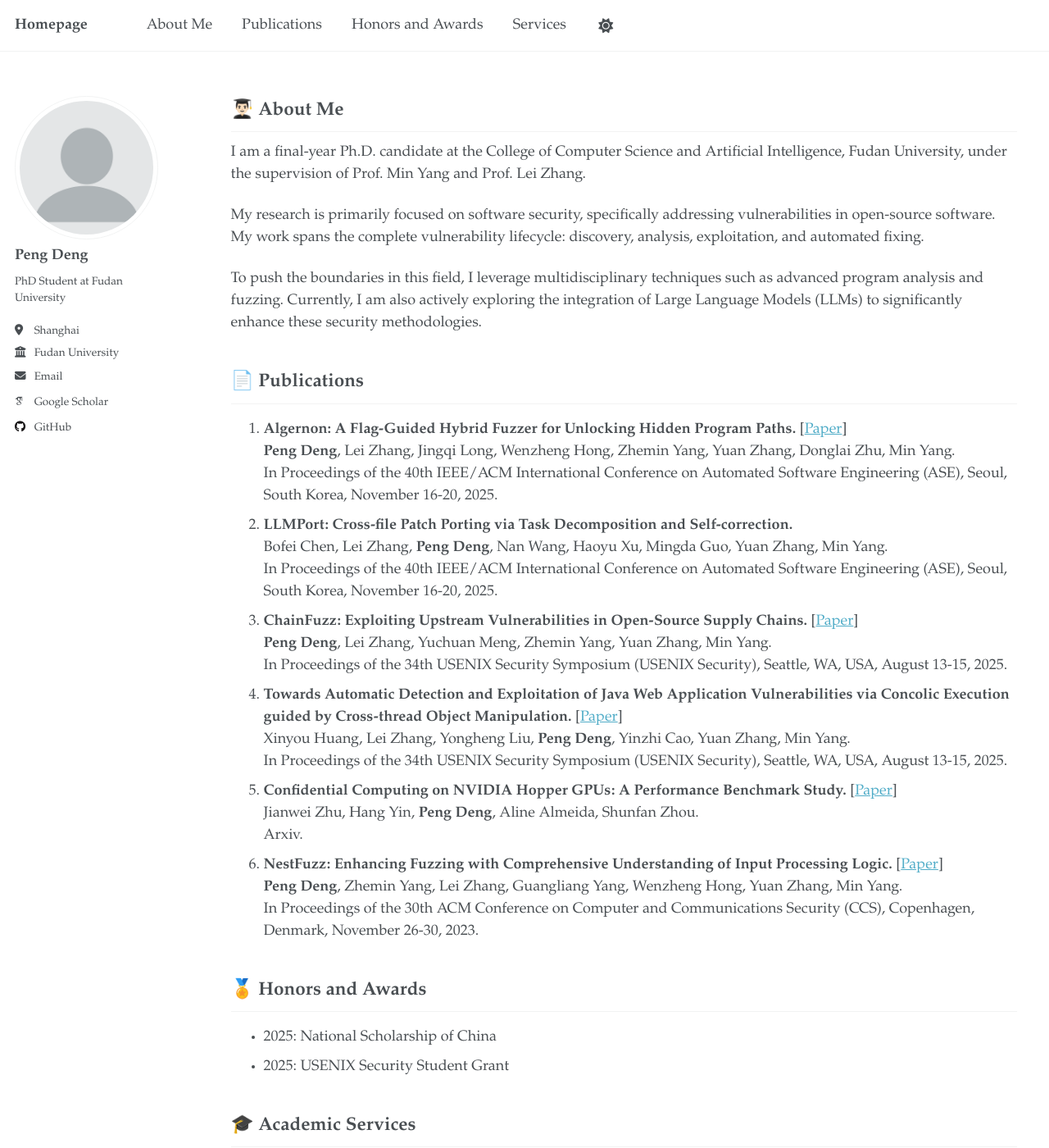
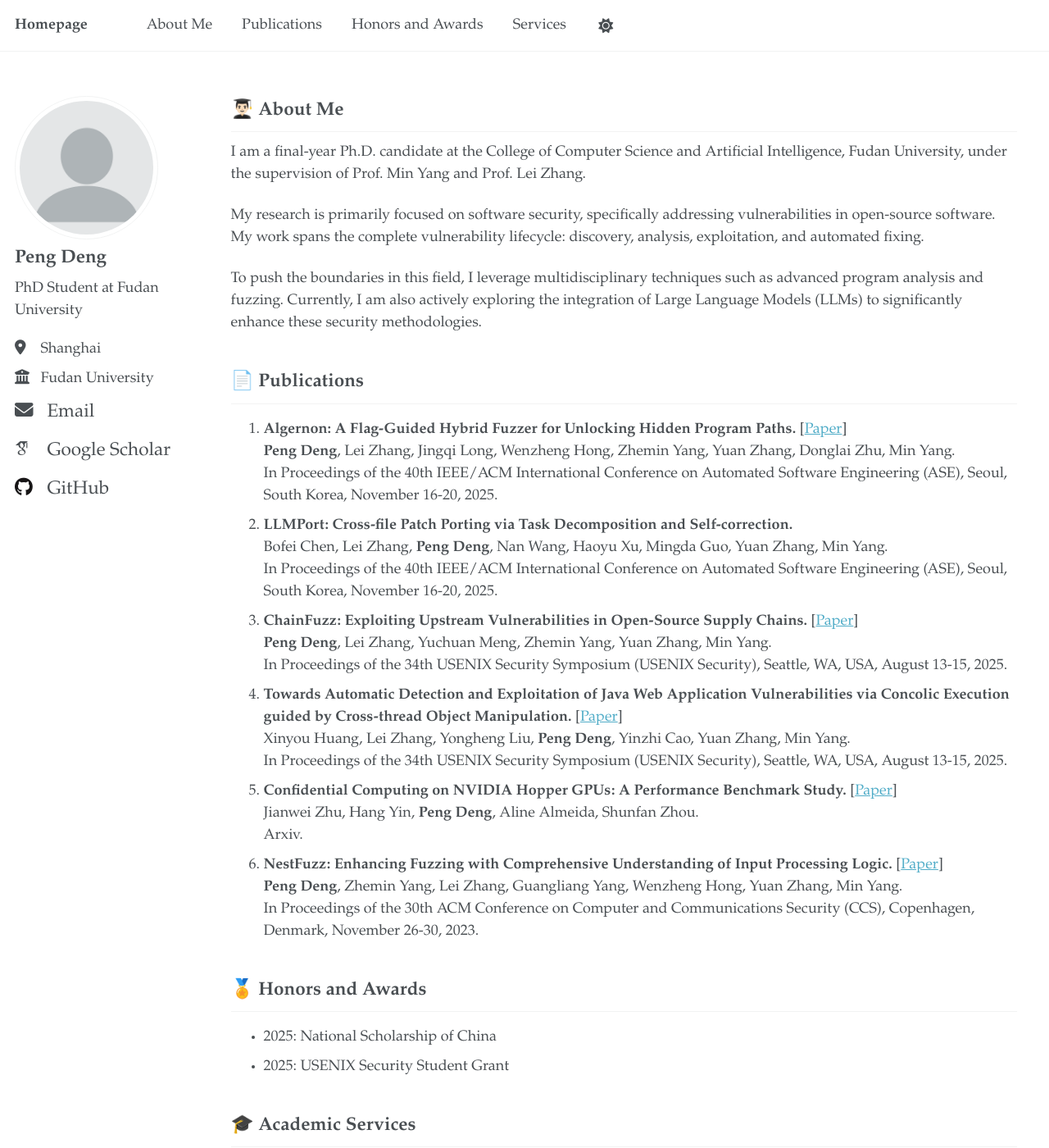
Before and after one commit to pengxdeng/pengxdeng.github.io, a Jekyll site: the page built from _pages/about.md, in a window 1280 px wide and 1400 px high. Shown: the whole window at 82% size. Built offline with Jekyll 4.4.1, drawn with Linux system fonts in a browser that asks for light colours; some web fonts are replaced; a script that is not in the unit is left out.

Commit message:
update sidebar font size

```diff
--- a/_sass/layout/_sidebar.scss
+++ b/_sass/layout/_sidebar.scss
@@ -46,12 +46,12 @@
   }
 
   h3, h4 {
-    font-size: $type-size-5;
+    font-size: $type-size-4;
   }
 
   p, li {
     font-family: $sans-serif;
-    font-size: $type-size-6;
+    font-size: $type-size-5;
     line-height: 1.5;
   }
 
@@ -129,7 +129,7 @@
 }
 .sidebar .author__name {
   font-family: $sans-serif;
-  font-size: $type-size-5;
+  font-size: $type-size-4;
 }
 
 .sidebar .author__desktop {
@@ -254,7 +254,7 @@
     padding-top: 2px;
     padding-bottom: 2px;
     color: inherit;
-    font-size: $type-size-5;
+    font-size: $type-size-4;
     text-decoration: none;
 
     &:hover {
```
